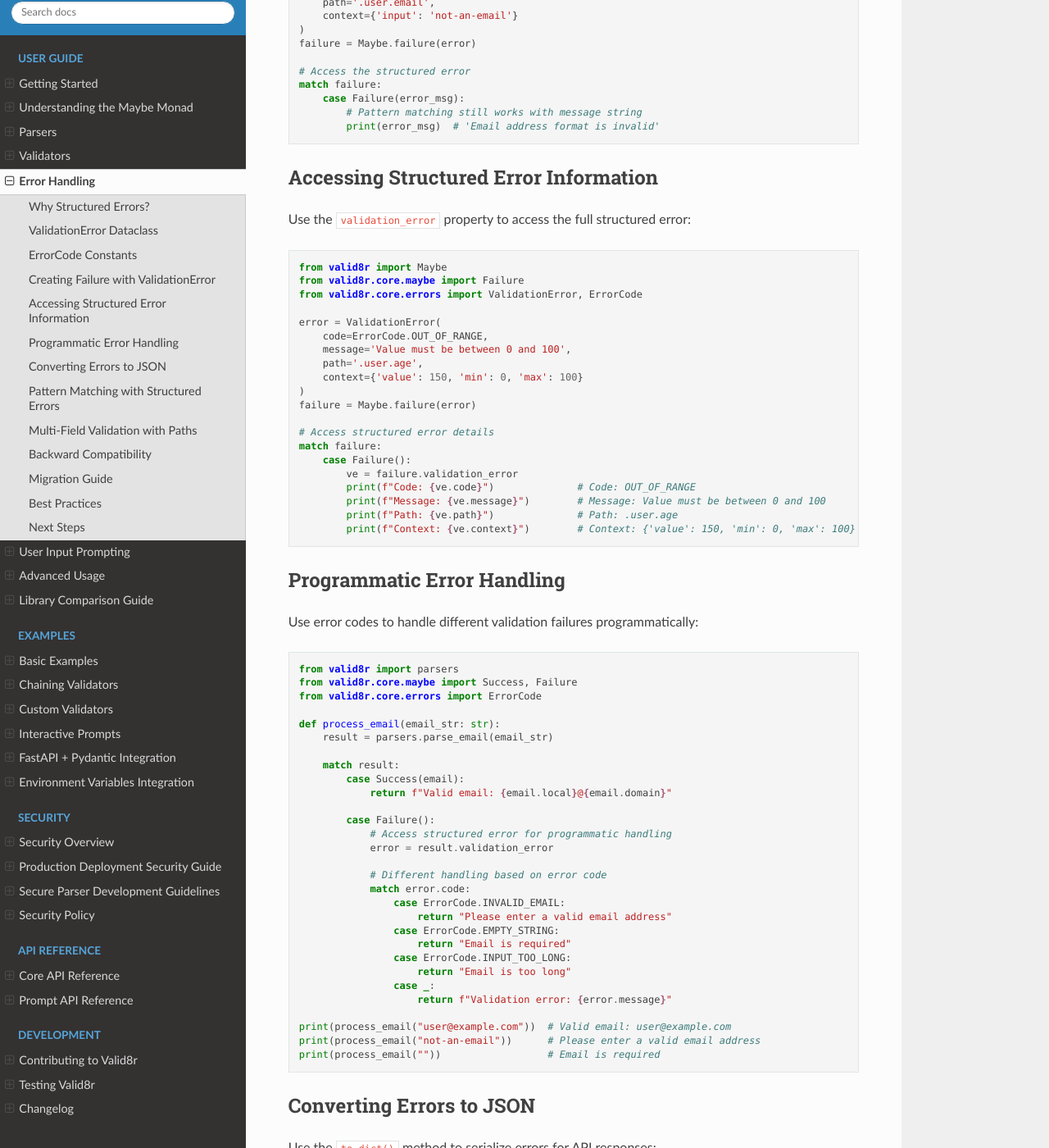
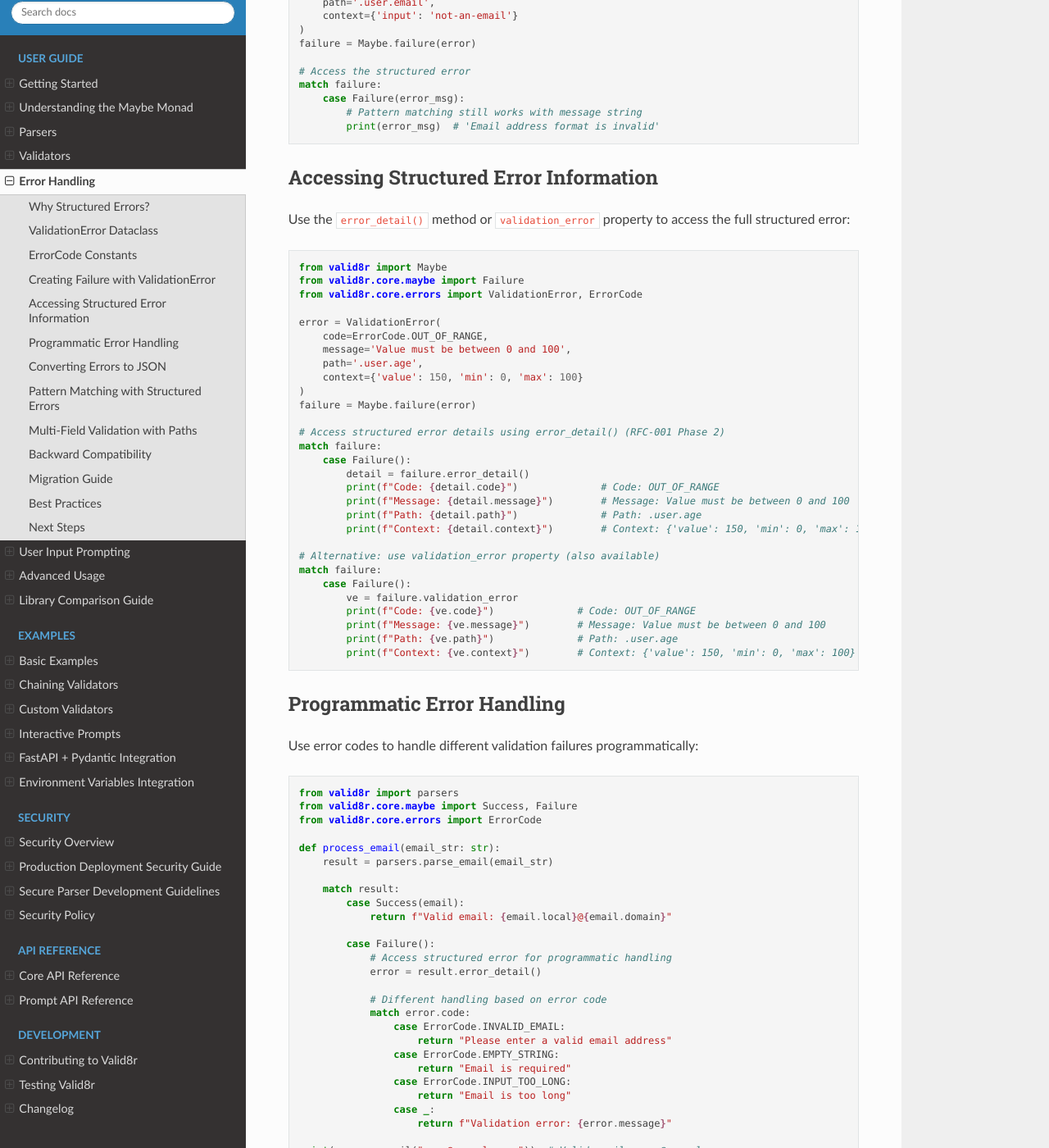
Before and after one commit to mikelane/valid8r, a Sphinx documentation site: the page built from docs/user_guide/error_handling.rst, in a window 1280 px wide and 1400 px high, scrolled down 2990 px. Shown: the whole window at 82% size. Built offline with Sphinx 7.4.7 and the Read the Docs theme 3.1.0, drawn with Linux system fonts in a browser that asks for light colours; the version number could not be read and is left out; some of the changed text lies outside the part shown.

Commit message:
docs: add documentation for error_detail() method (#190)
Updated user-facing documentation to include comprehensive coverage of
the new error_detail() method added in RFC-001 Phase 2.

Changes:
- Updated docs/user_guide/error_handling.rst
  - Added error_detail() to "Accessing Structured Error Information" section
  - Updated all code examples to use error_detail() as primary method
  - Showed both error_detail() and validation_error for completeness
  - Updated programmatic error handling examples
  - Updated JSON conversion examples
  - Updated pattern matching examples
  - Updated multi-field validation examples
  - Updated backward compatibility examples
  - Updated migration guide with error_detail() usage

- Updated docs/user_guide/maybe_monad.rst
  - Added new "Accessing Structured Error Details" section
  - Explained error_detail() method with comprehensive examples
  - Documented use cases: debugging, logging, user messages, API responses
  - Cross-referenced error_handling guide

- Updated docs/development/rfc-001-structured-errors.md
  - Marked Phase 2 as COMPLETED with checkmarks
  - Listed all completed Phase 2 deliverables
  - Updated example usage to show error_detail() method
  - Showed both error_detail() and validation_error property

- Updated README.md
  - Updated structured error handling example to use error_detail()
  - Fixed code example (added result variable for proper scoping)
  - Maintained consistency with user guide examples

All documentation builds successfully with no new warnings.
The error_detail() method is now fully documented for end users.

Related: PR #191 (RFC-001 Phase 2 implementation)

```diff
--- a/docs/user_guide/error_handling.rst
+++ b/docs/user_guide/error_handling.rst
@@ -140,7 +140,7 @@ The ``Failure`` type now accepts both string errors (backward compatible) and ``
 Accessing Structured Error Information
 ---------------------------------------
 
-Use the ``validation_error`` property to access the full structured error:
+Use the ``error_detail()`` method or ``validation_error`` property to access the full structured error:
 
 .. code-block:: python
 
@@ -156,7 +156,16 @@ Use the ``validation_error`` property to access the full structured error:
    )
    failure = Maybe.failure(error)
 
-   # Access structured error details
+   # Access structured error details using error_detail() (RFC-001 Phase 2)
+   match failure:
+       case Failure():
+           detail = failure.error_detail()
+           print(f"Code: {detail.code}")              # Code: OUT_OF_RANGE
+           print(f"Message: {detail.message}")        # Message: Value must be between 0 and 100
+           print(f"Path: {detail.path}")              # Path: .user.age
+           print(f"Context: {detail.context}")        # Context: {'value': 150, 'min': 0, 'max': 100}
+
+   # Alternative: use validation_error property (also available)
    match failure:
        case Failure():
            ve = failure.validation_error
@@ -185,7 +194,7 @@ Use error codes to handle different validation failures programmatically:
 
            case Failure():
                # Access structured error for programmatic handling
-               error = result.validation_error
+               error = result.error_detail()
 
                # Different handling based on error code
                match error.code:
@@ -219,7 +228,7 @@ Use the ``to_dict()`` method to serialize errors for API responses:
 
        match age_result:
            case Failure():
-               error_dict = age_result.validation_error.to_dict()
+               error_dict = age_result.error_detail().to_dict()
                return {
                    'status': 'error',
                    'error': error_dict
@@ -261,11 +270,11 @@ Combine pattern matching with structured error codes for elegant error handling:
                return f"Adult: {age} years old"
            case Success(age):
                return f"Minor: {age} years old"
-           case Failure() if result.validation_error.code == ErrorCode.INVALID_TYPE:
+           case Failure() if result.error_detail().code == ErrorCode.INVALID_TYPE:
                return "Please enter a number"
-           case Failure() if result.validation_error.code == ErrorCode.BELOW_MINIMUM:
+           case Failure() if result.error_detail().code == ErrorCode.BELOW_MINIMUM:
                return "Age cannot be negative"
-           case Failure() if result.validation_error.code == ErrorCode.ABOVE_MAXIMUM:
+           case Failure() if result.error_detail().code == ErrorCode.ABOVE_MAXIMUM:
                return "Age seems unrealistic"
            case Failure(error):
                return f"Validation failed: {error}"
@@ -304,7 +313,7 @@ Use the ``path`` attribute to track which field failed in complex validations:
        email_result = parsers.parse_email(data.get('email', ''))
        match email_result:
            case Failure():
-               error = email_result.validation_error
+               error = email_result.error_detail()
                errors.append({
                    **error.to_dict(),
                    'path': '.email'  # Set field path
@@ -316,7 +325,7 @@ Use the ``path`` attribute to track which field failed in complex validations:
        )
        match age_result:
            case Failure():
-               error = age_result.validation_error
+               error = age_result.error_detail()
                errors.append({
                    **error.to_dict(),
                    'path': '.age'  # Set field path
@@ -359,9 +368,9 @@ Structured errors maintain complete backward compatibility with string-based err
    # String errors are automatically wrapped in ValidationError
    match failure:
        case Failure():
-           ve = failure.validation_error
-           print(ve.code)     # 'VALIDATION_ERROR'
-           print(ve.message)  # 'Something went wrong'
+           detail = failure.error_detail()
+           print(detail.code)     # 'VALIDATION_ERROR'
+           print(detail.message)  # 'Something went wrong'
 
    # New code can use structured errors
    structured_failure = Maybe.failure(
@@ -372,6 +381,13 @@ Structured errors maintain complete backward compatibility with string-based err
    match structured_failure:
        case Failure(error):
            print(error)  # 'Bad email'
+
+   # Access structured details from any Failure
+   match structured_failure:
+       case Failure():
+           detail = structured_failure.error_detail()
+           print(detail.code)     # 'INVALID_EMAIL'
+           print(detail.message)  # 'Bad email'
 
 Migration Guide
 ---------------
@@ -404,12 +420,12 @@ Start using ``ValidationError`` in new parsers and validators:
 
 **Step 3: Use programmatic error handling where needed**
 
-Take advantage of error codes in specific places where you need programmatic handling:
+Take advantage of error codes in specific places where you need programmatic handling using ``error_detail()``:
 
 .. code-block:: python
 
    match result:
-       case Failure() if result.validation_error.code == ErrorCode.INVALID_EMAIL:
+       case Failure() if result.error_detail().code == ErrorCode.INVALID_EMAIL:
            # Handle email errors specifically
            send_email_format_help()
        case Failure(error):
@@ -418,7 +434,7 @@ Take advantage of error codes in specific places where you need programmatic han
 
 **Step 4: Convert errors to JSON for APIs**
 
-Use ``to_dict()`` for API responses without changing your validation logic:
+Use ``error_detail().to_dict()`` for API responses without changing your validation logic:
 
 .. code-block:: python
 
@@ -426,7 +442,7 @@ Use ``to_dict()`` for API responses without changing your validation logic:
        case Failure():
            return {
                'status': 'error',
-               'error': result.validation_error.to_dict()
+               'error': result.error_detail().to_dict()
            }
 
 Best Practices
```
Also changed, not shown: README.md (+6 -5 lines), docs/development/rfc-001-structured-errors.md (+17 -10 lines), docs/user_guide/maybe_monad.rst (+42 -0 lines).
